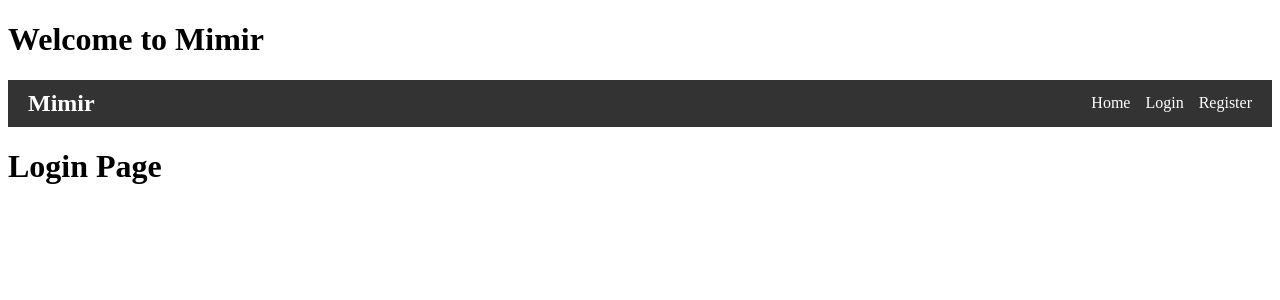
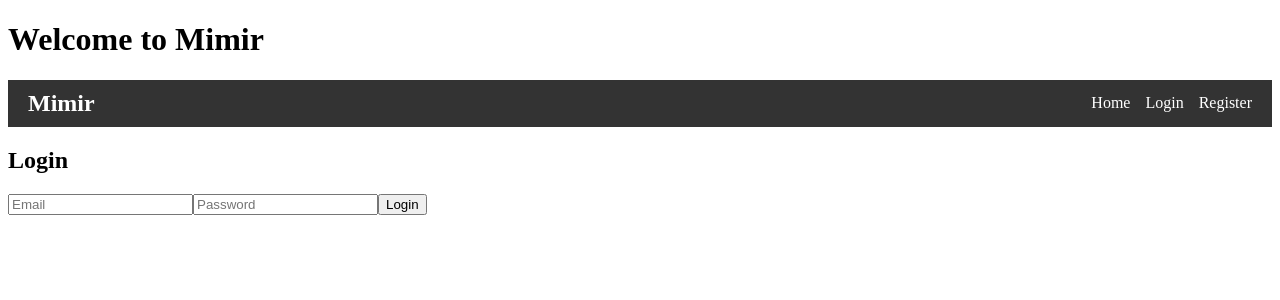
Before and after one commit to pacc-jean/mimir, a React (Create React App) app in the folder client/: page /login in a window 1280 px wide. Shown: the top 300 px of the page. Built offline with nearby package versions, Linux system fonts and the light colour scheme.

Commit message:
update Login.js

```diff
--- a/client/src/pages/Login.js
+++ b/client/src/pages/Login.js
@@ -1,7 +1,43 @@
-import React from "react";
+import React, { useState } from "react";
+import { loginUser } from "../api/auth";
+import { useNavigate } from "react-router-dom";
 
-function Login() {
-    return <h1>Login Page</h1>;
-}
+const Login = () => {
+  const [credentials, setCredentials] = useState({
+    email: "",
+    password: "",
+  });
+  const [error, setError] = useState(null);
+  const navigate = useNavigate();
+
+  const handleChange = (e) => {
+    setCredentials({ ...credentials, [e.target.name]: e.target.value });
+  };
+
+  const handleSubmit = async (e) => {
+    e.preventDefault();
+    setError(null);
+
+    const result = await loginUser(credentials);
+    if (result.error) {
+      setError(result.error);
+    } else {
+      localStorage.setItem("token", result.access_token);
+      navigate("/");
+    }
+  };
+
+  return (
+    <div>
+      <h2>Login</h2>
+      {error && <p style={{ color: "red" }}>{error}</p>}
+      <form onSubmit={handleSubmit}>
+        <input type="email" name="email" placeholder="Email" onChange={handleChange} required />
+        <input type="password" name="password" placeholder="Password" onChange={handleChange} required />
+        <button type="submit">Login</button>
+      </form>
+    </div>
+  );
+};
 
 export default Login;
```
